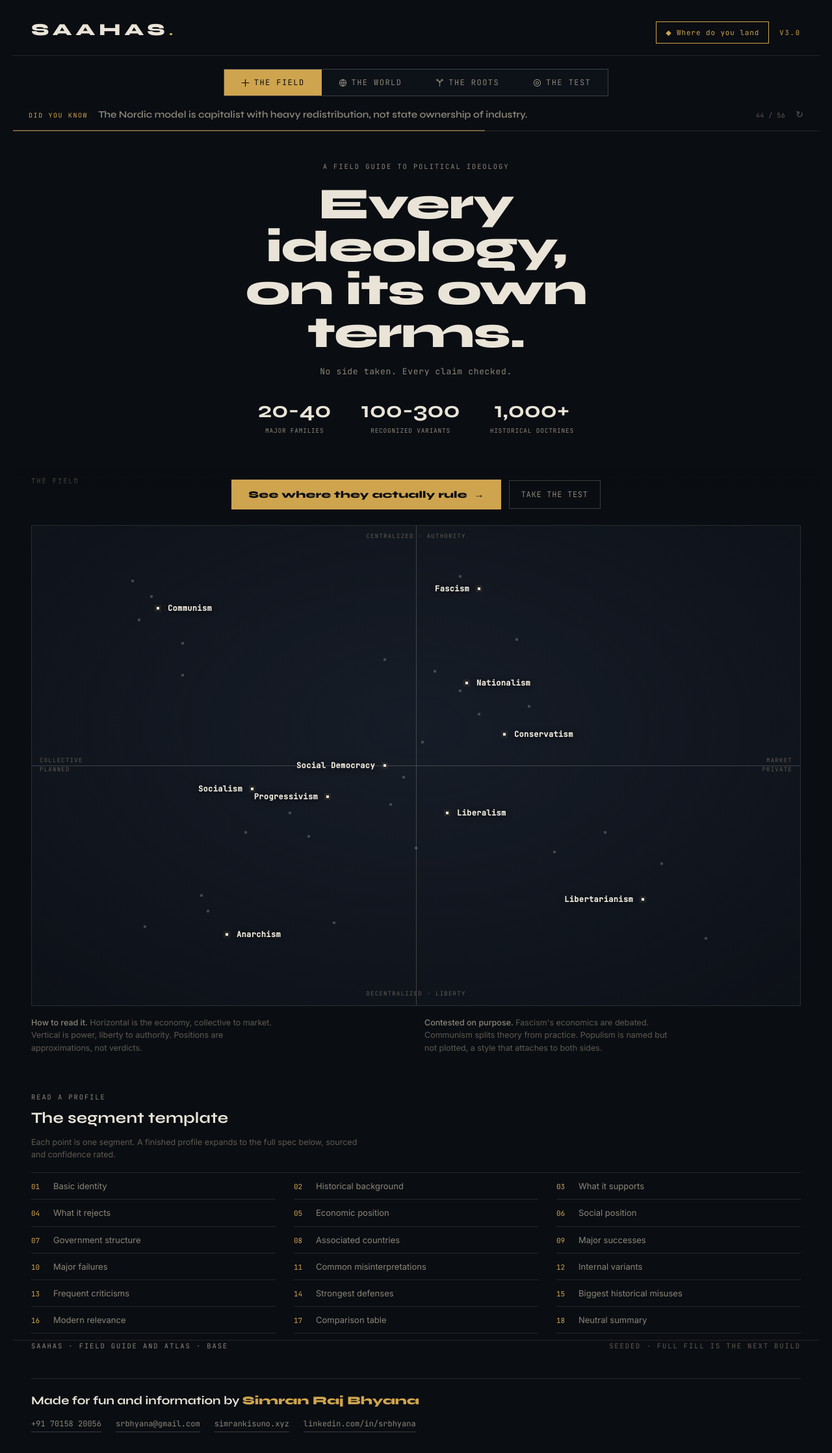
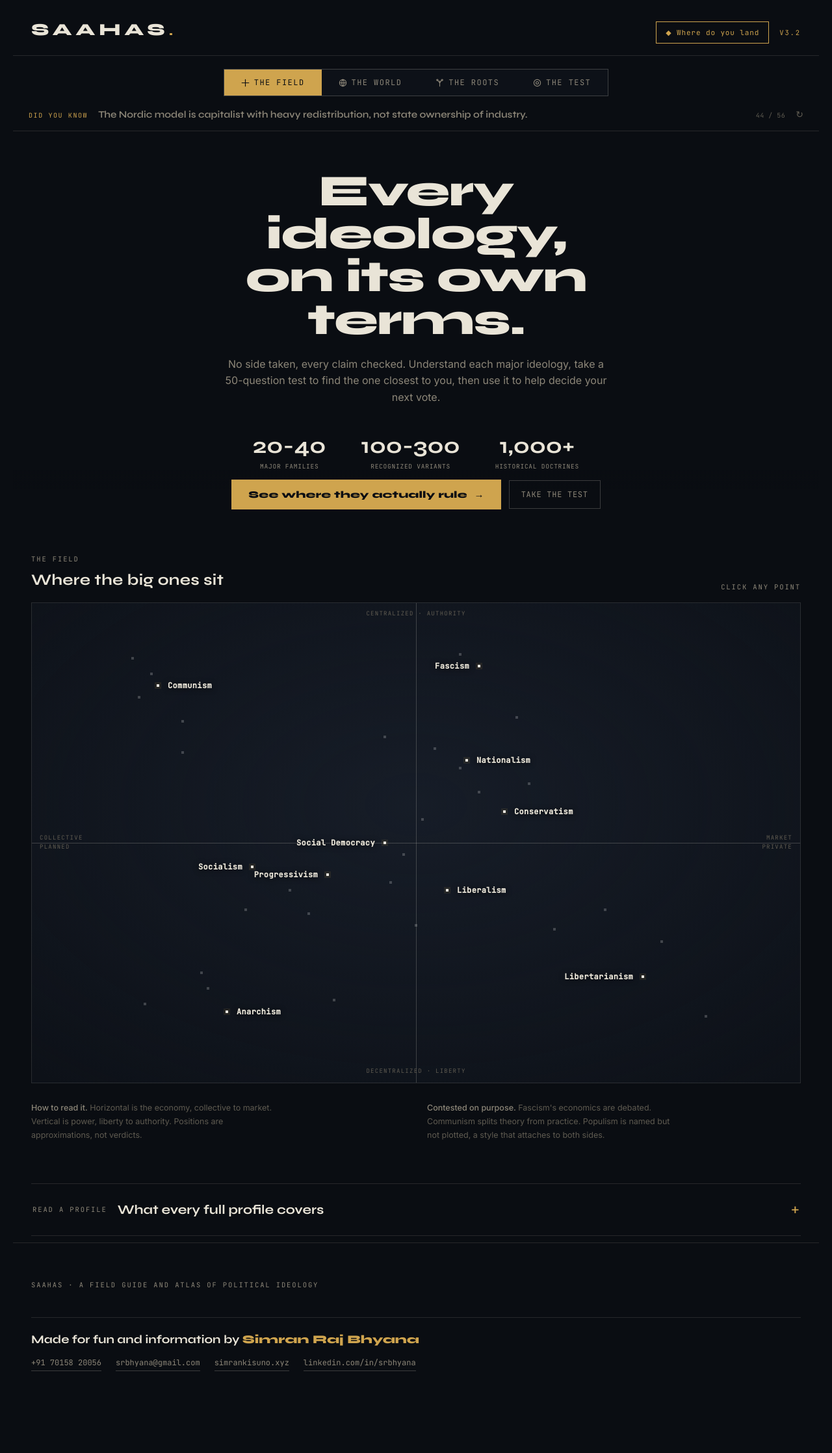
Before and after one commit to srbhyana/mapofideologies, a plain HTML site: page index.html in a window 1280 px wide. Shown: the whole page at 65% size. After the commit the page ends 2196 px from the top, so only its background shows below. Drawn offline with nearby package versions, Linux system fonts and the light colour scheme.

Commit message:
Update index.html

```diff
--- a/index.html
+++ b/index.html
@@ -39,8 +39,8 @@
   .sub b{color:var(--paper);font-weight:500}
   .hero-note{font-size:12.5px;color:var(--paper-faint);border-left:2px solid var(--line-strong);padding-left:14px;max-width:34ch}
 
-  .sec{padding:40px 0 10px}
-  .sec-head{display:flex;align-items:flex-end;justify-content:space-between;gap:20px;margin-bottom:8px;flex-wrap:wrap}
+  .sec{padding:80px 0 16px}
+  .sec-head{display:flex;align-items:flex-end;justify-content:space-between;gap:20px;margin-bottom:16px;flex-wrap:wrap}
   .sec-title{font-family:"Syne",sans-serif;font-weight:700;font-size:24px;letter-spacing:.01em}
   .yearbox{text-align:right}
   .yearbox .yr{font-family:"Syne",sans-serif;font-weight:800;font-size:46px;line-height:.9;color:var(--gold)}
@@ -74,7 +74,7 @@
   /* matrix */
   .mx-wrap{margin-top:18px;overflow-x:auto;border:1px solid var(--line)}
   table.mx{border-collapse:collapse;width:100%;min-width:780px}
-  table.mx th,table.mx td{border-bottom:1px solid var(--line);border-right:1px solid var(--line);padding:11px 10px;text-align:center}
+  table.mx th,table.mx td{border-bottom:1px solid var(--line);border-right:1px solid var(--line);padding:13px 12px;text-align:center}
   table.mx thead th{font-family:"JetBrains Mono",monospace;font-size:9.5px;letter-spacing:.06em;text-transform:uppercase;color:var(--paper-dim);font-weight:500;vertical-align:bottom;background:var(--ink-3)}
   table.mx tbody th{text-align:left;font-family:"Syne",sans-serif;font-weight:700;font-size:13.5px;white-space:nowrap;color:var(--paper);position:sticky;left:0;background:var(--ink-2);border-right:1px solid var(--line-strong)}
   table.mx th:first-child{position:sticky;left:0;background:var(--ink-3);z-index:2}
@@ -143,10 +143,20 @@
 .tg{background:none;border:0;color:var(--paper-dim);font-family:"JetBrains Mono",monospace;font-size:12px;letter-spacing:.12em;text-transform:uppercase;padding:12px 26px;cursor:pointer;transition:.18s;-webkit-tap-highlight-color:transparent}
 .tg.active{background:var(--gold);color:var(--ink)}
 .tg:not(.active):hover{color:var(--paper)}
-.hero{display:block;text-align:center;max-width:760px;margin:0 auto;padding:46px 0 22px;grid-template-columns:none}
+.hero{display:block;text-align:center;max-width:720px;margin:0 auto;padding:60px 0 46px;grid-template-columns:none}
+.lede{margin:22px auto 0;max-width:60ch;font-family:"Inter",sans-serif;font-size:16px;line-height:1.62;color:var(--paper-dim)}
+.disc{border-top:1px solid var(--line);border-bottom:1px solid var(--line)}
+.disc>summary{list-style:none;cursor:pointer;display:flex;align-items:center;gap:16px;padding:24px 2px;transition:.15s}
+.disc>summary::-webkit-details-marker{display:none}
+.disc>summary:hover .disc-t{color:var(--gold)}
+.disc .disc-t{font-family:"Syne",sans-serif;font-weight:700;font-size:20px;color:var(--paper);transition:.15s}
+.disc .disc-x{margin-left:auto;font-family:"JetBrains Mono",monospace;font-size:22px;line-height:1;color:var(--gold);transition:transform .2s}
+.disc[open] .disc-x{transform:rotate(45deg)}
+.disc .disc-body{padding-bottom:16px;animation:discfade .3s ease}
+@keyframes discfade{from{opacity:0;transform:translateY(-4px)}to{opacity:1;transform:none}}
 .kicker{margin-bottom:18px}
 .hsub{margin-top:16px;font-family:"JetBrains Mono",monospace;font-size:13px;letter-spacing:.05em;color:var(--paper-dim)}
-.counts3{display:flex;justify-content:center;gap:46px;margin-top:32px;flex-wrap:wrap}
+.counts3{display:flex;justify-content:center;gap:54px;margin-top:44px;flex-wrap:wrap}
 .c3 .n{font-family:"Syne",sans-serif;font-weight:700;font-size:34px;color:var(--paper);line-height:1}
 .c3 .l{display:block;margin-top:7px;font-family:"JetBrains Mono",monospace;font-size:9.5px;letter-spacing:.08em;text-transform:uppercase;color:var(--paper-dim)}
 .field-shell{position:relative;width:100%;aspect-ratio:16/10;background:radial-gradient(120% 120% at 50% 42%,rgba(30,38,52,.55) 0%,rgba(10,13,18,0) 62%),var(--ink-2);border:1px solid var(--line);margin-top:16px;overflow:hidden}
@@ -170,11 +180,11 @@
 .node:hover .lab,.node.active .lab{color:var(--paper)}
 .node.secondary:hover .dot{border-color:var(--gold);background:rgba(207,164,78,.25)}
 @keyframes pop{from{opacity:0;transform:translate(-50%,-50%) scale(.4)}to{opacity:1;transform:translate(-50%,-50%) scale(1)}}
-.field-cap{margin-top:16px;display:grid;grid-template-columns:1fr 1fr;gap:26px}
-.field-cap p{font-size:12.5px;color:var(--paper-faint);max-width:48ch}
+.field-cap{margin-top:28px;display:grid;grid-template-columns:1fr 1fr;gap:34px}
+.field-cap p{font-size:12.5px;color:var(--paper-faint);max-width:48ch;line-height:1.65}
 .field-cap b{color:var(--paper-dim);font-weight:500}
 .spec{padding:48px 0 10px}
-.spec-grid{display:grid;grid-template-columns:repeat(3,1fr);gap:0 28px;margin-top:18px;border-top:1px solid var(--line)}
+.spec-grid{display:grid;grid-template-columns:repeat(3,1fr);gap:0 28px;margin-top:26px;border-top:1px solid var(--line)}
 .spec-item{padding:10px 0;border-bottom:1px solid var(--line);display:flex;gap:12px;align-items:baseline}
 .spec-item .sn{font-family:"JetBrains Mono",monospace;font-size:11px;color:var(--gold);min-width:22px}
 .spec-item .st{font-size:13px;color:var(--paper-dim)}
@@ -266,6 +276,7 @@
 .cmp-chip .x{opacity:.65;margin-left:6px;font-weight:700}
 .cmp-chip.sel:hover .x{opacity:1}
 .credit{width:100%;margin-top:22px;padding-top:20px;border-top:1px solid var(--line)}
+footer.wrap{padding-top:56px;padding-bottom:10px}
 .credit-line{font-family:"Syne",sans-serif;font-weight:700;font-size:18px;color:var(--paper);margin-bottom:12px}
 .credit-line b{color:var(--gold);font-weight:800}
 .credit-links{display:flex;flex-wrap:wrap;gap:10px 22px}
@@ -294,9 +305,6 @@
 .bb-test:hover{border-color:var(--gold);color:var(--gold)}
 /* ---- fact bar interactive ---- */
 #factbar{cursor:pointer;position:relative}
-.fact-prog{position:absolute;left:0;bottom:-1px;height:2px;width:100%;background:transparent;overflow:hidden}
-.fact-prog i{display:block;height:100%;width:0;background:var(--gold);opacity:.5}
-@keyframes factprog{from{width:0}to{width:100%}}
 .fact-cyc{color:var(--paper-faint);font-size:14px;flex:none;transition:.15s}
 #factbar:hover .fact-cyc{color:var(--gold)}
 #factbar:hover .fact-k{color:var(--gold-soft)}
@@ -321,7 +329,7 @@
 #testResult{max-width:900px;margin:28px auto 0}
 .res-wrap{display:flex;gap:34px;align-items:flex-start;flex-wrap:wrap}
 .tcard{width:340px;flex:none;margin:0 auto}
-.tcard-in{position:relative;border:1px solid var(--card-ac);border-top:4px solid var(--card-ac);background:var(--ink-2);padding:22px 22px 18px;overflow:hidden}
+.tcard-in{position:relative;border:1px solid var(--card-ac);border-top:4px solid var(--card-ac);background:var(--ink-2);padding:26px 24px 20px;overflow:hidden}
 .tcard-head{display:flex;align-items:center;justify-content:space-between;gap:10px}
 .tcard-ovr{display:flex;flex-direction:column;align-items:center;line-height:1;flex:none}
 .ovr-num{font-family:"Syne",sans-serif;font-weight:800;font-size:34px;color:var(--card-ac)}
@@ -329,17 +337,17 @@
 .tcard-emblem{width:66px;height:66px;color:var(--card-ac);flex:none}
 .tcard-emblem svg{width:100%;height:100%}
 .tcard-code{font-family:"JetBrains Mono",monospace;font-size:12px;letter-spacing:.16em;color:var(--paper-dim);flex:none}
-.tcard-name{font-family:"Syne",sans-serif;font-weight:800;font-size:26px;color:var(--paper);margin:16px 0 4px;line-height:1.08}
-.tcard-ess{font-size:13px;color:var(--paper-dim);margin-bottom:16px;line-height:1.45}
-.tcard-stats{display:flex;flex-direction:column;gap:8px;border-top:1px solid var(--line);padding-top:14px}
+.tcard-name{font-family:"Syne",sans-serif;font-weight:800;font-size:26px;color:var(--paper);margin:18px 0 6px;line-height:1.1}
+.tcard-ess{font-size:13px;color:var(--paper-dim);margin-bottom:18px;line-height:1.5}
+.tcard-stats{display:flex;flex-direction:column;gap:10px;border-top:1px solid var(--line);padding-top:16px}
 .tstat{display:grid;grid-template-columns:82px 26px 1fr;align-items:center;gap:9px}
 .tstat span{font-family:"JetBrains Mono",monospace;font-size:9.5px;letter-spacing:.06em;color:var(--paper-faint)}
 .tstat em{font-family:"Syne",sans-serif;font-weight:800;font-size:14px;color:var(--paper);text-align:right;font-style:normal}
 .tstat i{height:6px;background:var(--ink-3);display:block;overflow:hidden}
 .tstat i u{display:block;height:100%;text-decoration:none}
-.tcard-cols{display:grid;grid-template-columns:1fr 1fr;gap:14px;margin-top:16px;border-top:1px solid var(--line);padding-top:14px}
-.tcard-cols p{font-size:11.5px;color:var(--paper-dim);line-height:1.55;margin:4px 0 0}
-.tcard-foot{margin-top:16px;font-family:"JetBrains Mono",monospace;font-size:8.5px;letter-spacing:.14em;color:var(--paper-faint)}
+.tcard-cols{display:grid;grid-template-columns:1fr 1fr;gap:18px;margin-top:18px;border-top:1px solid var(--line);padding-top:16px}
+.tcard-cols p{font-size:11.5px;color:var(--paper-dim);line-height:1.6;margin:5px 0 0}
+.tcard-foot{margin-top:18px;font-family:"JetBrains Mono",monospace;font-size:8.5px;letter-spacing:.14em;color:var(--paper-faint)}
 .res-side{flex:1;min-width:270px}
 .res-h{font-family:"Syne",sans-serif;font-weight:700;font-size:21px;color:var(--paper);margin:0 0 6px}
 .res-sly{border-left:2px solid var(--gold);padding:8px 0 8px 16px;color:var(--paper-dim);font-size:14px;line-height:1.5;margin:14px 0}
@@ -363,7 +371,7 @@
     <div class="mark">SAAHAS<b>.</b></div>
     <div class="mast-right">
       <button class="testcta" onclick="goMode('test')">&#9670; Where do you land</button>
-      <span class="micro" style="color:var(--gold)">v3.0</span>
+      <span class="micro" style="color:var(--gold)">v3.2</span>
     </div>
   </header>
   <hr class="rule" style="max-width:1240px;margin:0 auto">
@@ -384,15 +392,13 @@
       <span class="fact-n mono" id="factNum"></span>
       <span class="fact-cyc" aria-hidden="true">&#8635;</span>
     </div>
-    <div class="fact-prog"><i id="factProg"></i></div>
   </div>
 
   <div id="fieldMode">
     <main class="wrap">
       <section class="hero">
-        <div class="kicker micro">A field guide to political ideology</div>
         <h1 class="head">Every ideology,<br>on its own terms.</h1>
-        <p class="hsub">No side taken. Every claim checked.</p>
+        <p class="lede">No side taken, every claim checked. Understand each major ideology, take a 50-question test to find the one closest to you, then use it to help decide your next vote.</p>
         <div class="counts3">
           <div class="c3"><span class="n">20-40</span><span class="l">major families</span></div>
           <div class="c3"><span class="n">100-300</span><span class="l">recognized variants</span></div>
@@ -417,9 +423,13 @@
         </div>
       </section>
       <section class="spec">
-        <div class="sec-head"><div><div class="micro" style="margin-bottom:6px">Read a profile</div><h2 class="sec-title">The segment template</h2></div></div>
-        <p class="spec-note" style="margin-top:6px">Each point is one segment. A finished profile expands to the full spec below, sourced and confidence rated.</p>
-        <div class="spec-grid" id="spec"></div>
+        <details class="disc">
+          <summary><span class="micro">Read a profile</span><span class="disc-t">What every full profile covers</span><span class="disc-x" aria-hidden="true">+</span></summary>
+          <div class="disc-body">
+            <p class="spec-note">Each point on the map is one segment. A finished profile expands to all eighteen sections below, each one sourced and confidence rated.</p>
+            <div class="spec-grid" id="spec"></div>
+          </div>
+        </details>
       </section>
     </main>
   </div>
@@ -520,8 +530,7 @@
   </div>
 
   <footer class="wrap">
-    <span class="micro">SAAHAS · field guide and atlas · base</span>
-    <span class="micro" style="color:var(--paper-faint)">seeded · full fill is the next build</span>
+    <span class="micro">SAAHAS &middot; a field guide and atlas of political ideology</span>
     <div class="credit">
       <div class="credit-line">Made for fun and information by <b>Simran Raj Bhyana</b></div>
       <div class="credit-links">
@@ -1219,11 +1228,10 @@ const FACTS=[
 ];
 const factText=document.getElementById("factText"), factNum=document.getElementById("factNum");
 let _factOrder=[], _fp=0, _factTimer=null;
-function _factProg(){ const b=document.getElementById("factProg"); if(!b)return; b.style.animation="none"; void b.offsetWidth; b.style.animation="factprog 8.2s linear"; }
-function _factShow(){ if(!factText)return; const idx=_factOrder[_fp]; factText.style.opacity="0"; setTimeout(()=>{ factText.textContent=FACTS[idx]; if(factNum)factNum.textContent=String(idx+1).padStart(2,"0")+" / "+FACTS.length; factText.style.opacity="1"; _factProg(); },300); _fp=(_fp+1)%_factOrder.length; }
+function _factShow(){ if(!factText)return; const idx=_factOrder[_fp]; factText.style.opacity="0"; setTimeout(()=>{ factText.textContent=FACTS[idx]; if(factNum)factNum.textContent=String(idx+1).padStart(2,"0")+" / "+FACTS.length; factText.style.opacity="1"; },300); _fp=(_fp+1)%_factOrder.length; }
 function _factTime(){ clearInterval(_factTimer); _factTimer=setInterval(_factShow,8200); }
 function nextFact(){ _factShow(); _factTime(); }
-(function(){ if(!factText)return; _factOrder=FACTS.map((_,i)=>i); for(let i=_factOrder.length-1;i>0;i--){const j=Math.floor(Math.random()*(i+1));[_factOrder[i],_factOrder[j]]=[_factOrder[j],_factOrder[i]];} _factShow(); _factTime(); const fb=document.getElementById("factbar"); if(fb){ fb.addEventListener("mouseenter",()=>{ clearInterval(_factTimer); const b=document.getElementById("factProg"); if(b)b.style.animationPlayState="paused"; }); fb.addEventListener("mouseleave",()=>{ _factTime(); const b=document.getElementById("factProg"); if(b)b.style.animationPlayState="running"; }); } })();
+(function(){ if(!factText)return; _factOrder=FACTS.map((_,i)=>i); for(let i=_factOrder.length-1;i>0;i--){const j=Math.floor(Math.random()*(i+1));[_factOrder[i],_factOrder[j]]=[_factOrder[j],_factOrder[i]];} _factShow(); _factTime(); const fb=document.getElementById("factbar"); if(fb){ fb.addEventListener("mouseenter",()=>clearInterval(_factTimer)); fb.addEventListener("mouseleave",_factTime); } })();
 
 /* ===== roots / lineage ===== */
 const LINEAGE=[
```
